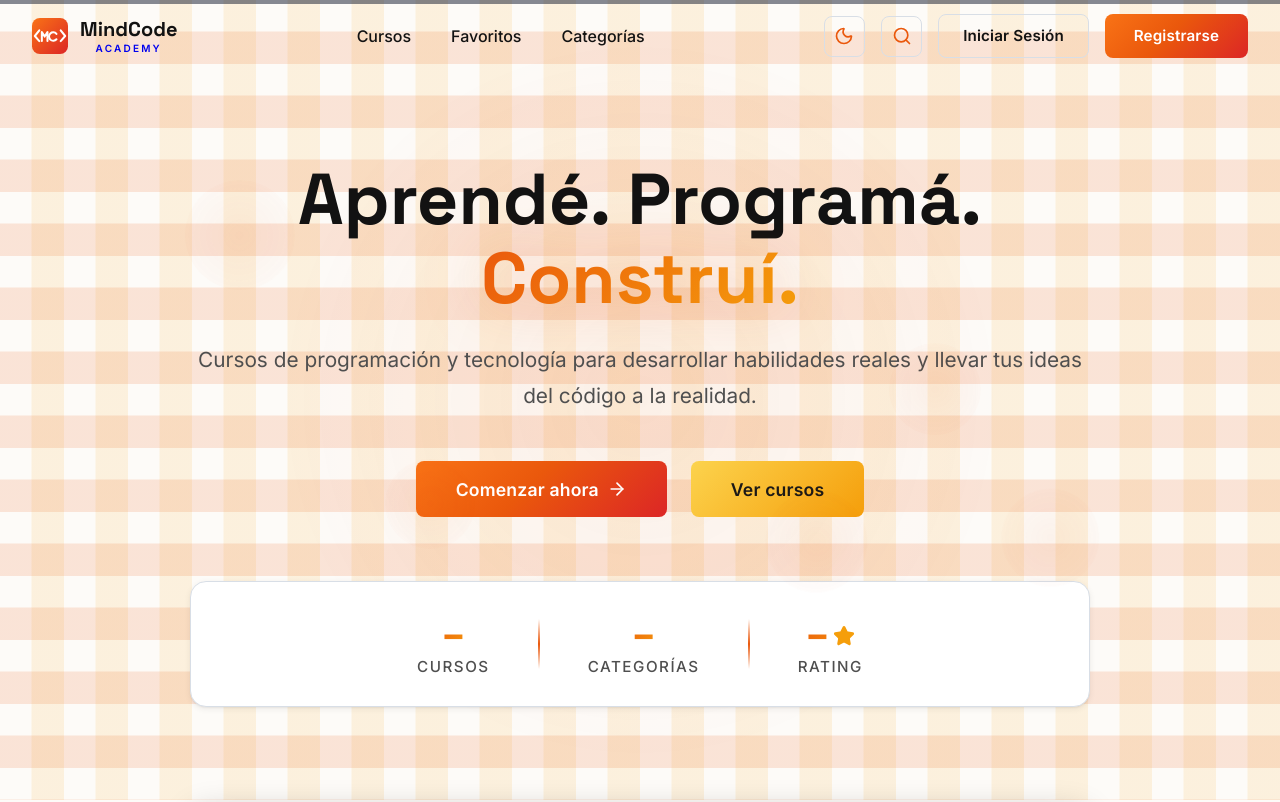
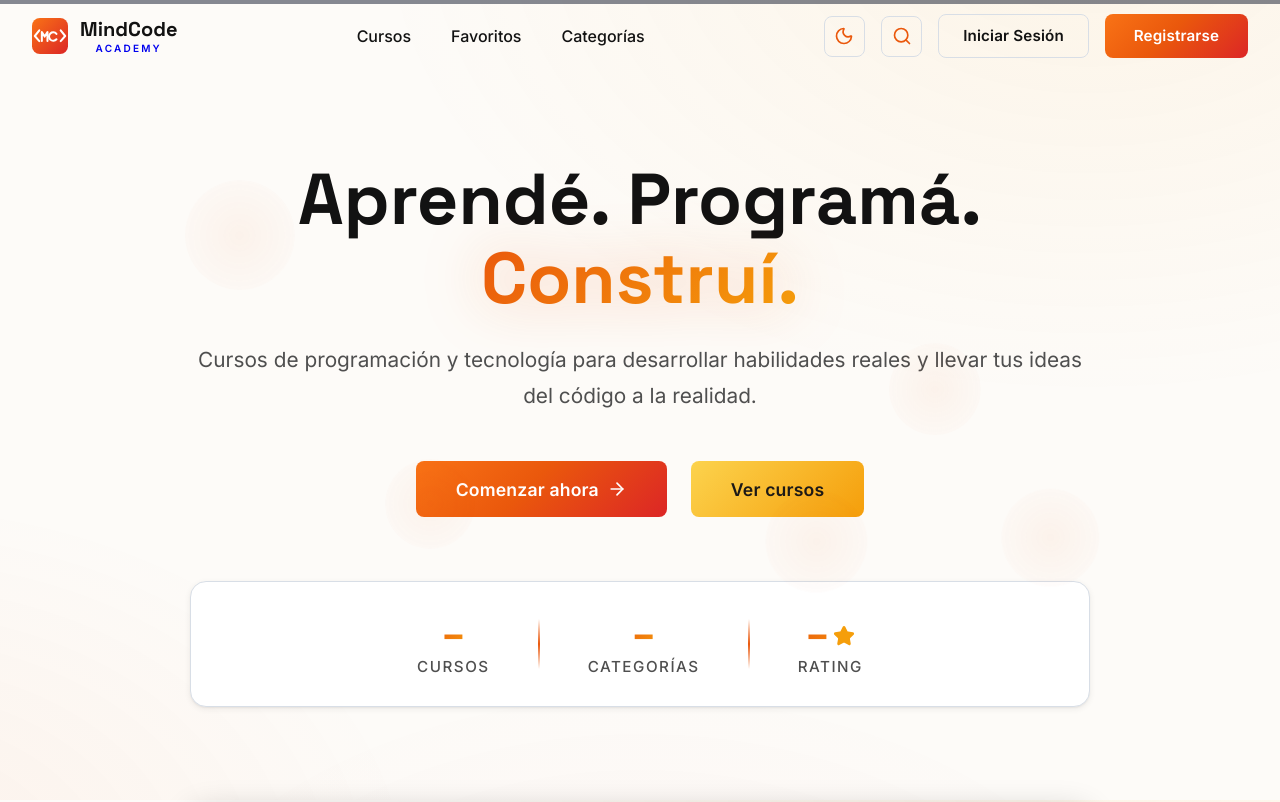
Before and after one commit to SilvanoPuccini/mindcode-academy, a Next.js app in the folder Frontend/: page / in a window 1280 px wide. Shown: the top 802 px of the page. Built offline with nearby package versions, Linux system fonts and the light colour scheme; no server answers.

Commit message:
feat(design): brand-tinted canvas backgrounds; cuadrille only on loaders
- static radial glow canvas in light and dark replaces site-wide grid
- grid pattern removed from layout/error/home/favorites surfaces
- loading routes keep their signature cuadrille untouched

```diff
--- a/Frontend/src/app/classes/[class_id]/page.module.scss
+++ b/Frontend/src/app/classes/[class_id]/page.module.scss
@@ -1,7 +1,7 @@
 @import '@/styles/vars.scss';
 
-// Transparent page root: the global cuadrille
-// layer shows around the card in both themes.
+// Transparent page root: the global body canvas
+// shows around the card in both themes.
 .page {
   min-height: 100vh;
   padding: var(--space-5) var(--space-2);
@@ -11,7 +11,7 @@
 }
 
 // Card surface so content sits on a solid
-// token-based layer over the cuadrille.
+// token-based layer over the body canvas.
 .card {
   width: 100%;
   max-width: 1040px;
--- a/Frontend/src/app/error.tsx
+++ b/Frontend/src/app/error.tsx
@@ -65,9 +65,6 @@ export default function Error({
           </Link>
         </div>
       </div>
-
-      {/* Background Grid */}
-      <div className={styles.gridBg}></div>
     </div>
   );
 }
--- a/Frontend/src/app/favorites/page.module.scss
+++ b/Frontend/src/app/favorites/page.module.scss
@@ -1,6 +1,6 @@
 @import '@/styles/vars.scss';
 
-// Transparent root: the global cuadrille layer
+// Transparent root: the global body canvas
 // (styles/_grid-bg.scss) shows through here.
 .page {
   min-height: 100vh;
--- a/Frontend/src/app/forgot-password/page.module.scss
+++ b/Frontend/src/app/forgot-password/page.module.scss
@@ -1,7 +1,7 @@
 @import '../../styles/vars.scss';
 
-// Centered auth card over the global cuadrille
-// background. Mirrors the login/register pages.
+// Centered auth card over the global body
+// canvas. Mirrors the login/register pages.
 .authPage {
   min-height: 100vh;
   display: flex;
--- a/Frontend/src/app/layout.tsx
+++ b/Frontend/src/app/layout.tsx
@@ -116,8 +116,6 @@ export default function RootLayout({
         <meta name="theme-color" content="#EA580C" />
       </head>
       <body className={`${spaceGrotesk.variable} ${inter.variable}`}>
-        {/* Site-wide decorative cuadrille layer (styles/_grid-bg.scss) */}
-        <div className="grid-bg-layer" aria-hidden="true" />
         <ThemeProvider>
           <ToastProvider>
             <CourseProvider>
--- a/Frontend/src/app/login/page.module.scss
+++ b/Frontend/src/app/login/page.module.scss
@@ -1,8 +1,8 @@
 @import '../../styles/vars.scss';
 
-// Centered auth card over the global cuadrille
-// background. The page canvas is transparent so
-// the fixed grid layer shows through.
+// Centered auth card over the global body
+// canvas. The page root is transparent so the
+// brand-tinted wash shows through.
 .authPage {
   min-height: 100vh;
   display: flex;
--- a/Frontend/src/app/page.module.scss
+++ b/Frontend/src/app/page.module.scss
@@ -3,7 +3,7 @@
 .page {
   min-height: 100vh;
   padding: 0;
-  // Transparent so the global cuadrille layer
+  // Transparent so the global body canvas
   // (styles/_grid-bg.scss) shows through.
   background: transparent;
   position: relative;
--- a/Frontend/src/app/register/page.module.scss
+++ b/Frontend/src/app/register/page.module.scss
@@ -1,7 +1,7 @@
 @import '../../styles/vars.scss';
 
-// Centered auth card over the global cuadrille
-// background. Mirrors the login page design.
+// Centered auth card over the global body
+// canvas. Mirrors the login page design.
 .authPage {
   min-height: 100vh;
   display: flex;
--- a/Frontend/src/components/ContentPage/ContentPage.module.scss
+++ b/Frontend/src/components/ContentPage/ContentPage.module.scss
@@ -1,6 +1,6 @@
 @import '@/styles/vars.scss';
 
-// Transparent root: the global cuadrille layer
+// Transparent root: the global body canvas
 // (styles/_grid-bg.scss) shows through here.
 .page {
   min-height: 100vh;
--- a/Frontend/src/styles/_grid-bg.scss
+++ b/Frontend/src/styles/_grid-bg.scss
@@ -1,96 +1,39 @@
 // ============================================
-// MINDCODE ACADEMY - Global cuadrille background
-// Ported from loading.module.scss .gridBg so
-// the signature grid pattern lives site-wide.
-// Fixed decorative layer behind all content
-// (z-index -1 paints above the body canvas but
-// below every content element).
-// Light mode shows a clear warm cuadrille on
-// white; dark mode keeps the deeper original.
-// The pulsing glow stays subtle in both themes.
+// MINDCODE ACADEMY - Global body canvas
+// (formerly the site-wide cuadrille layer; the
+// filename stays so existing imports keep
+// working). The signature cuadrille now lives
+// ONLY on route loading screens, each painted
+// locally by its own loading.module.scss.
+//
+// What remains here is a static brand-tinted
+// depth wash painted directly on <body>: warm
+// radial glows anchored to the viewport over
+// var(--bg-primary). No animation, no extra
+// DOM — route containers stay transparent and
+// let this canvas show through.
 // ============================================
 
-// The page canvas moves to <body> so route
-// containers can stay transparent and let the
-// cuadrille show through.
 body {
   background-color: var(--bg-primary);
+
+  // Static brand-tinted depth: amber bloom top-right,
+  // orange bloom bottom-left, red ember at the foot.
+  background-image:
+    radial-gradient(1200px 800px at 85% -10%, rgba(245, 158, 11, 0.07), transparent 60%),
+    radial-gradient(1000px 700px at -10% 110%, rgba(234, 88, 12, 0.06), transparent 55%),
+    radial-gradient(900px 600px at 50% 130%, rgba(220, 38, 38, 0.04), transparent 60%);
+
+  // Glows stay anchored to the viewport while
+  // page content scrolls over them.
+  background-attachment: fixed;
 }
 
-.grid-bg-layer {
-  pointer-events: none;
-  position: fixed;
-  inset: 0;
-  z-index: -1;
-
-  // Light mode: clearly visible warm cuadrille.
+[data-theme='dark'] body {
+  // Same geometry as light mode with stronger
+  // alphas so the wash reads on deep slate.
   background-image:
-    linear-gradient(transparent 31px, rgba(234, 88, 12, 0.14) 32px),
-    linear-gradient(90deg, transparent 31px, rgba(245, 158, 11, 0.11) 32px);
-  background-size: 64px 64px;
-
-  [data-theme='dark'] & {
-    background-image:
-      linear-gradient(transparent 31px, rgba(234, 88, 12, 0.09) 32px),
-      linear-gradient(90deg, transparent 31px, rgba(245, 158, 11, 0.09) 32px);
-  }
-
-  // Soft radial pulse in both themes. Light runs
-  // a very subtle breathing glow (~0.05 -> 0.09
-  // effective alpha); dark keeps the original
-  // deeper pulse.
-  &::after {
-    content: '';
-    position: absolute;
-    inset: 0;
-    background: radial-gradient(
-      circle at 50% 50%,
-      rgba(234, 88, 12, 0.09) 0%,
-      transparent 50%
-    );
-    animation: gridBgPulseLight 8s ease-in-out infinite;
-  }
-
-  [data-theme='dark'] &::after {
-    background: radial-gradient(
-      circle at 50% 50%,
-      rgba(234, 88, 12, 0.15) 0%,
-      transparent 50%
-    );
-    animation-name: gridBgPulseDark;
-  }
+    radial-gradient(1200px 800px at 85% -10%, rgba(245, 158, 11, 0.1), transparent 60%),
+    radial-gradient(1000px 700px at -10% 110%, rgba(234, 88, 12, 0.08), transparent 55%),
+    radial-gradient(900px 600px at 50% 130%, rgba(220, 38, 38, 0.05), transparent 60%);
 }
-
-// Light pulse: gradient peak alpha is 0.09, so an
-// opacity floor of ~0.55 oscillates the effective
-// glow between roughly 0.05 and 0.09.
-@keyframes gridBgPulseLight {
-  0%,
-  100% {
-    opacity: 0.55;
-  }
-  50% {
-    opacity: 1;
-  }
-}
-
-@keyframes gridBgPulseDark {
-  0%,
-  100% {
-    opacity: 0.15;
-  }
-  50% {
-    opacity: 0.35;
-  }
-}
-
-@media (prefers-reduced-motion: reduce) {
-  .grid-bg-layer::after {
-    animation: none;
-    opacity: 0.2;
-  }
-
-  [data-theme='dark'] .grid-bg-layer::after {
-    opacity: 0.25;
-  }
-}
--- a/Frontend/src/styles/reset.scss
+++ b/Frontend/src/styles/reset.scss
@@ -61,5 +61,5 @@ table {
 /* Import ripple effect styles */
 @import './ripple.scss';
 
-/* Import global cuadrille background layer */
+/* Import global body canvas (brand-tinted depth wash) */
 @import './grid-bg';
```
Also changed, not shown: Frontend/src/app/error.module.scss (+0 -33 lines).
